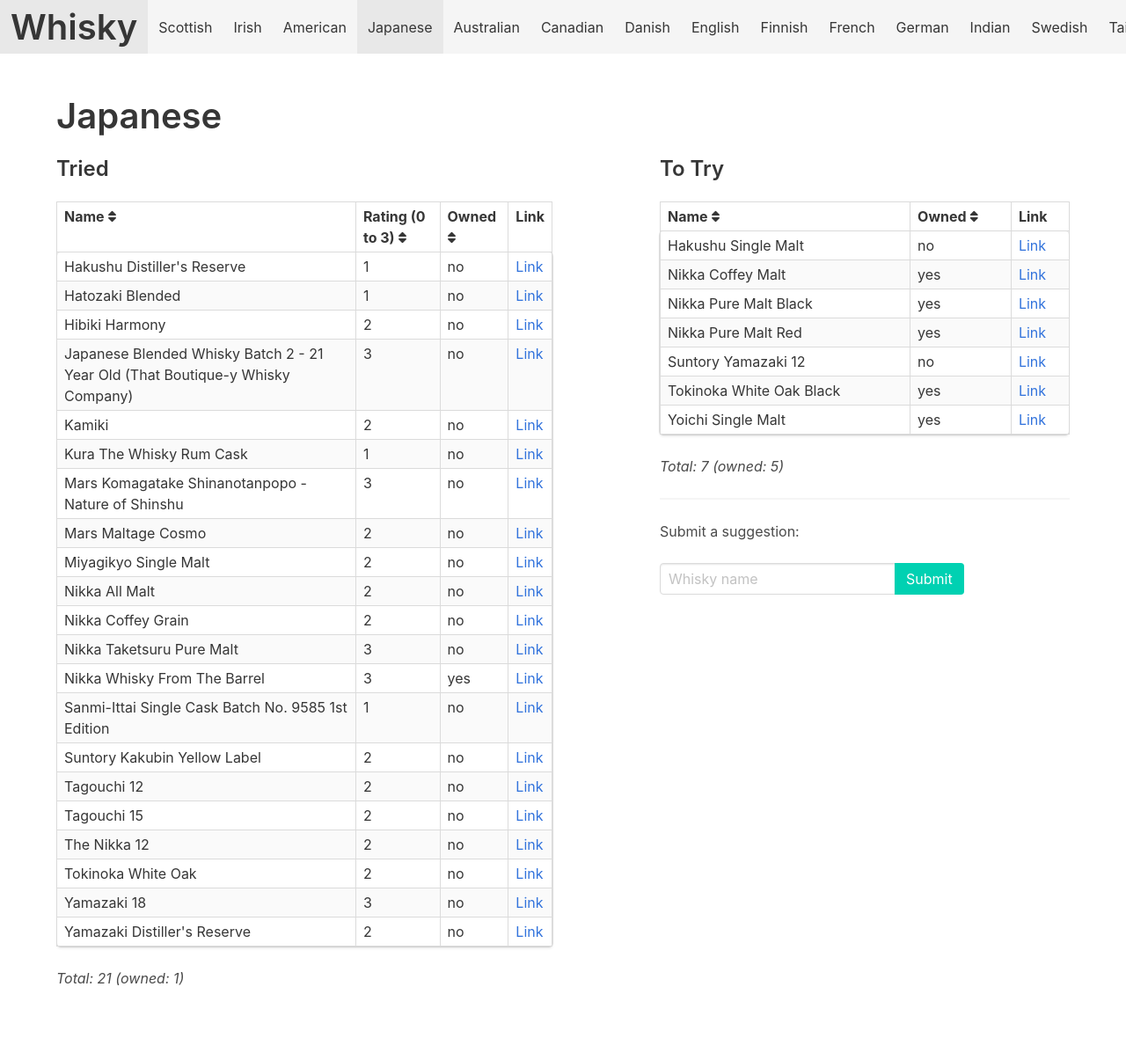
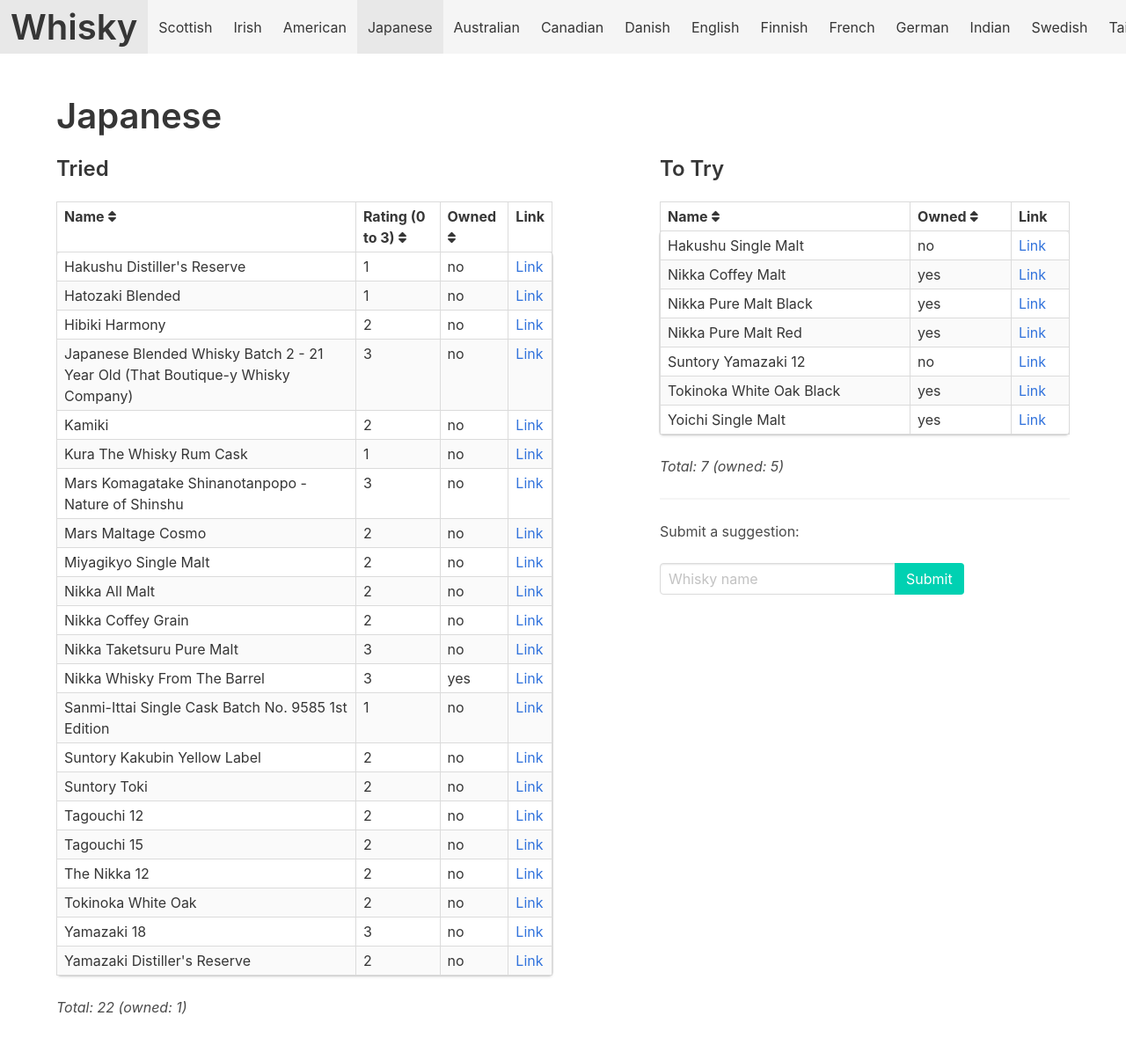
Before and after one commit to grega/whisky, a Jekyll site: the page built from japanese.html, in a window 1280 px wide. Shown: the whole page at 88% size. Built offline with Jekyll 4.4.1, drawn with Linux system fonts in a browser that asks for light colours; nearby versions of some CDN libraries; before the commit the page ends 1172 px from its top, so only the background shows below that.

Commit message:
Update tried.yml

```diff
--- a/_data/japanese/tried.yml
+++ b/_data/japanese/tried.yml
@@ -61,3 +61,6 @@
 
 - name: Hatozaki Blended
   rating: 1
+
+- name: Suntory Toki
+  rating: 2
```
